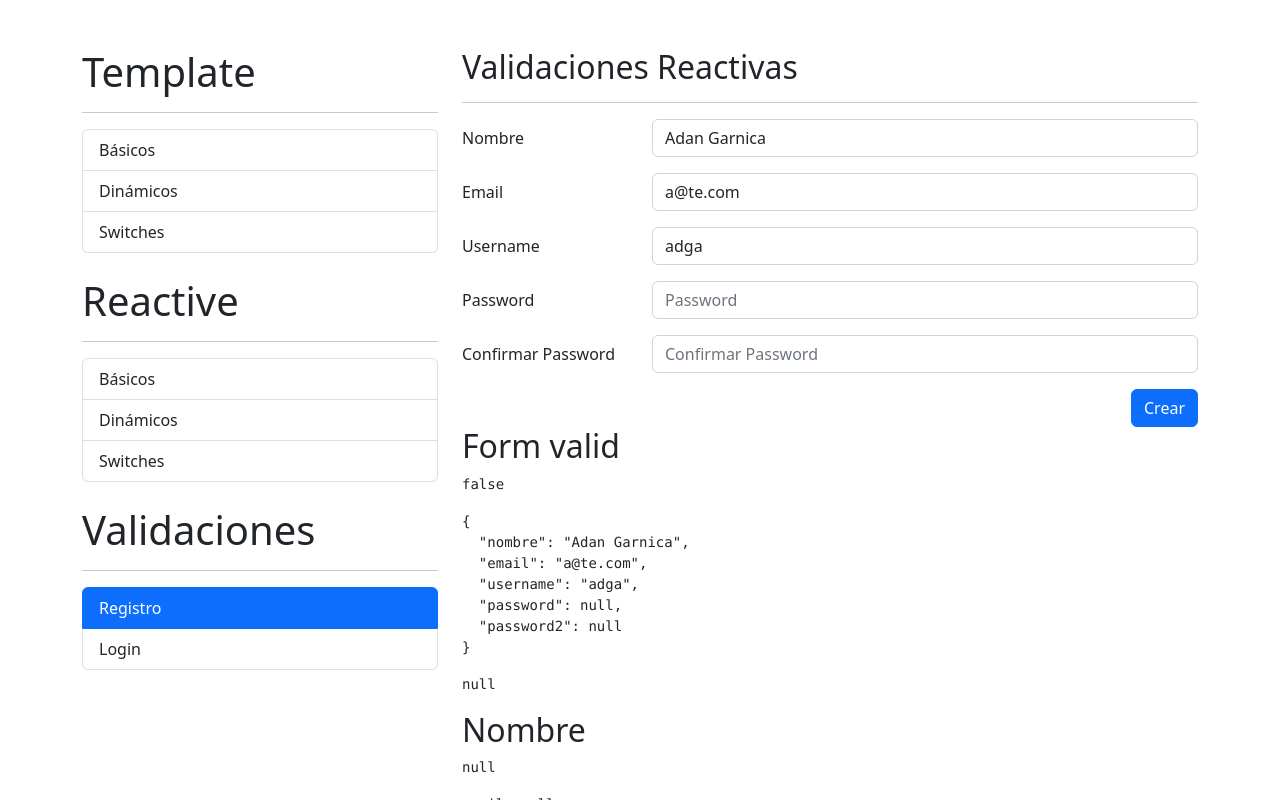
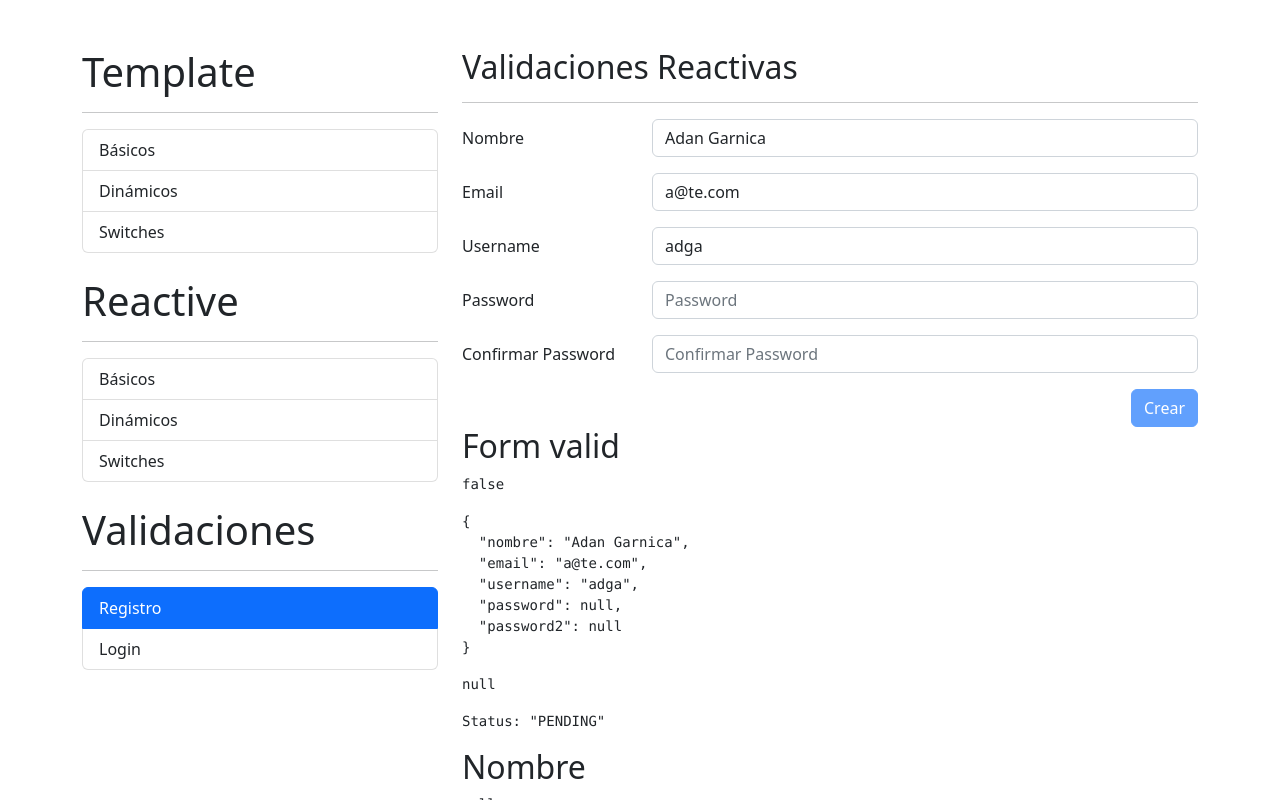
Before and after one commit to adanga89/angular-forms, an Angular app: page /template/basicos in a window 1280 px wide. Both pictures are taken after a click on the item "Registro". Shown: the top 800 px of the page. Built offline with nearby package versions, Linux system fonts and the light colour scheme; data requests are answered from the project's data file.

Commit message:
Formulario Pendiente

```diff
--- a/src/app/auth/registro/registro.component.html
+++ b/src/app/auth/registro/registro.component.html
@@ -71,7 +71,9 @@
 
             <div class="row">
                 <div class="col">
-                    <button type="submit" class="btn btn-primary float-end">
+                    <button [disabled]="miFormulario.pending"
+                    type="submit"
+                    class="btn btn-primary float-end">
                         Crear
                     </button>
                 </div>
@@ -84,6 +86,7 @@
 <pre>{{miFormulario.valid | json}}</pre>
 <pre>{{miFormulario.value | json}}</pre>
 <pre>{{miFormulario.errors | json}}</pre>
+<pre>Status: {{miFormulario.status | json}}</pre>
 
 <h2>Nombre</h2>
 <pre>{{miFormulario.controls['nombre'].errors | json}}</pre>
--- a/src/app/shared/validator/email-validator.service.ts
+++ b/src/app/shared/validator/email-validator.service.ts
@@ -1,7 +1,7 @@
 import { HttpClient } from '@angular/common/http';
 import { Injectable } from '@angular/core';
 import { AbstractControl, AsyncValidator, ValidationErrors } from '@angular/forms';
-import { map, Observable } from 'rxjs';
+import { map, Observable, delay } from 'rxjs';
 
 @Injectable({
   providedIn: 'root'
@@ -15,6 +15,7 @@ export class EmailValidatorService implements AsyncValidator{
     const email = control.value;
     return this.http.get<any[]>(`http://localhost:3000/usuarios?q=${email}`)
             .pipe(
+              delay(3000),
               map( res => {
                 console.log('res:'+res);
                 return (res.length === 0) ? null : {emailTomado: true};
```
